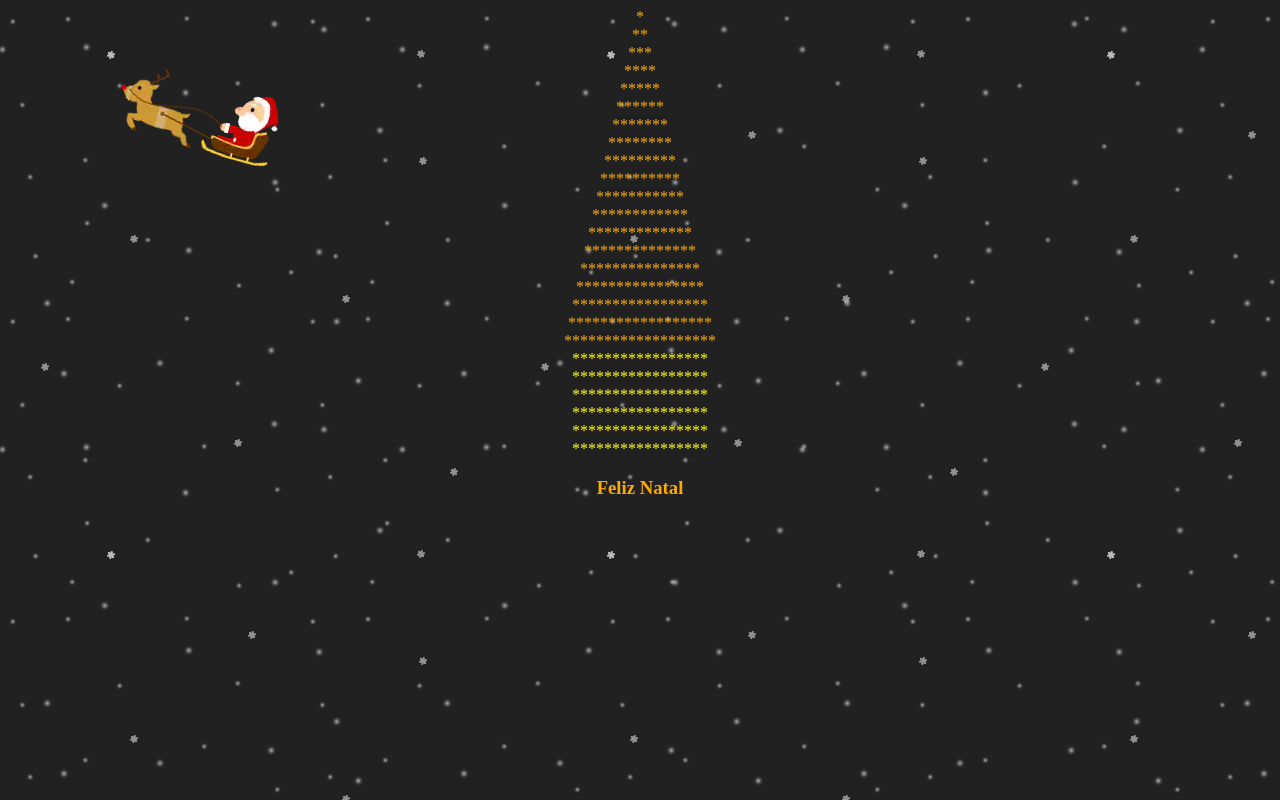
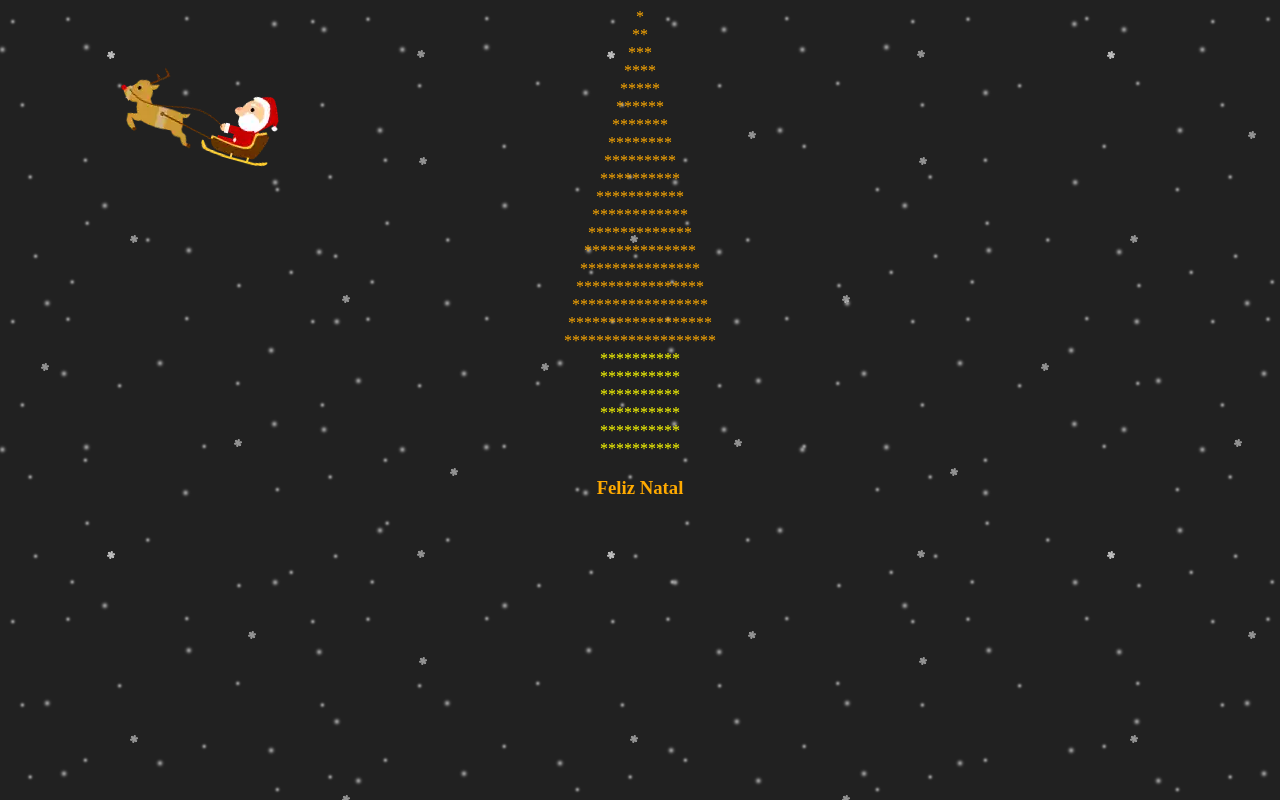
Before and after one commit to sombo20/Natal22, a plain HTML site: page index.html in a window 1280 px wide. Drawn offline with Linux system fonts and the light colour scheme; a web font is replaced by a local one.

Commit message:
Update index.html

```diff
--- a/index.html
+++ b/index.html
@@ -91,12 +91,12 @@ animation: snow 10s linear infinite;
 	<div class="container">
 		<div class="headTree" onclick="somBackground()">
 			<span id="tree" ></span>
-			<span id="raiz">*****************</span>
-			<span id="raiz">*****************</span>
-			<span id="raiz">*****************</span>
-			<span id="raiz">*****************</span>
-			<span id="raiz" >*****************</span>
-			<span id="raiz" >*****************</span>
+			<span id="raiz">**********</span>
+			<span id="raiz">**********</span>
+			<span id="raiz">**********</span>
+			<span id="raiz">**********</span>
+			<span id="raiz">**********</span>
+			<span id="raiz">**********</span>
 		</div>
 		<div class="papa">
 		     <div class="papai" ><img src="papa.webp" ></div>
```
